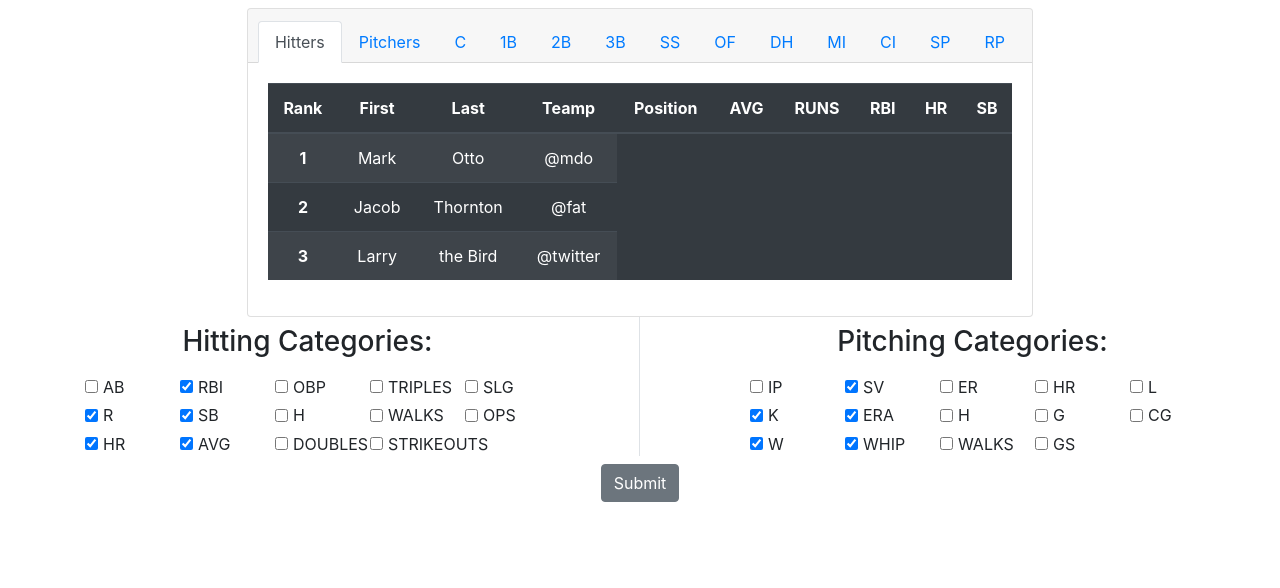
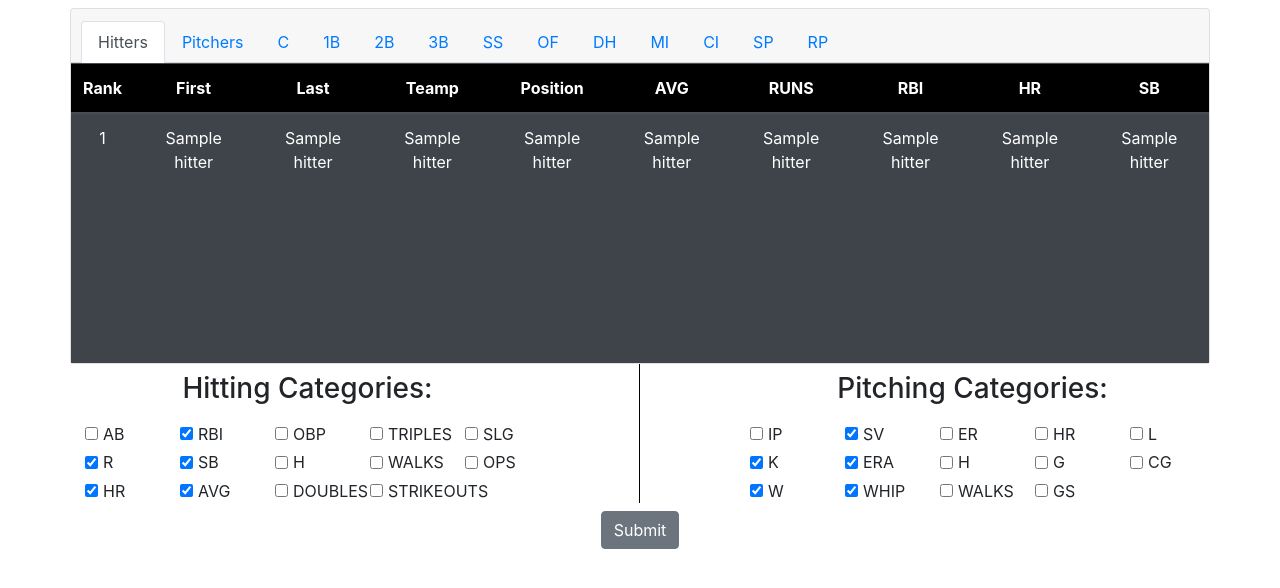
Before and after one commit to pathutt/fantbball, a Flask app: page / in a window 1280 px wide. Shown: the top 588 px of the page. Run offline with Flask 2, Linux system fonts and the light colour scheme; a database or web service that is not in the repository returns one stand-in record (values such as "Sample title"); some libraries are stand-ins or nearby versions.

Commit message:
"Connect to db and update HTML"

```diff
--- a/app.py
+++ b/app.py
@@ -1,11 +1,30 @@
 from flask import Flask, render_template
+import psycopg2
 
 app = Flask(__name__)
 
 
 @app.route('/')
 def hello_world():
-    return render_template('main.html')
+    rows = queryHitters()
+    return render_template('main.html', rows=rows)
+
+
+def connect():
+    try:
+        conn = psycopg2.connect(host="ec2-54-157-78-113.compute-1.amazonaws.com", database="d1oh3vt134d6nv",
+                                user="seawikidnnuwrk", port="5432",
+                                password="b22cc1de4f913fcf525204dacad4a53f52b1040551e2caa67515d7d3bdf61f20")
+    except:
+        print("Not working....")
+
+    return conn.cursor()
+
+def queryHitters():
+    cursor = connect();
+    cursor.execute("select hitters.id - 763 as rank, hitters.first_name, hitters.last_name, teams.abbr, string_agg(positions.position, ',') as pos, hitter_proj.avg, hitter_proj.r, hitter_proj.rbi, hitter_proj.hr, hitter_proj.sb from hitters INNER JOIN hitter_proj ON (hitters.id = hitter_proj.id)inner join teams on (hitters.team_id = teams.id)inner join hitter_pos on (hitters.id = hitter_pos.hitter_id)inner join positions on (hitter_pos.pos_id = positions.id)GROUP BY 1, 2, 3, 4, 6, 7, 8, 9, 10 ORDER BY 1;")
+    rows = cursor.fetchall();
+    return rows
 
 
 if __name__ == '__main__':
--- a/requirements.txt
+++ b/requirements.txt
@@ -1,4 +1,5 @@
 flask
+psycopg2
 asgiref==3.2.7
 certifi==2020.4.5.1
 chardet==3.0.4
@@ -7,7 +8,6 @@ Django==3.0.5
 django-heroku==0.3.1
 gunicorn==20.0.4
 idna==2.9
-psycopg2==2.8.5
 pytz==2019.3
 requests==2.23.0
 sqlparse==0.3.1
--- /dev/null
+++ b/static/css/style.css
@@ -0,0 +1,35 @@
+.divider {
+    border-right: 1px solid black;
+}
+
+.scrollTable {
+    height:300px;
+    overflow-y: scroll;
+}
+
+.scrollTable thead th {
+    position: sticky;
+    top: 0;
+    z-index: 9999;
+    background: black;
+}
+
+.scrollTable thead th {
+    position: sticky;
+    top: 0;
+    z-index: 9999;
+    background: black;
+}
+
+tbody {
+    padding-top: 10px;
+}
+
+/*.tableFixHead,*/
+/*.tableFixHead td {*/
+/*    box-shadow: inset 1px -1px #000;*/
+/*}*/
+
+/*.tableFixHead th {*/
+/*    box-shadow: inset 1px 1px #000, 0 1px #000;*/
+/*}*/
--- a/static/style.css
+++ /dev/null
@@ -1,3 +0,0 @@
-.divider {
-    border-right: 1px solid black;
-}
--- a/templates/main.html
+++ b/templates/main.html
@@ -7,7 +7,7 @@
 
     <!-- Bootstrap CSS -->
     <link rel="stylesheet" href="https://stackpath.bootstrapcdn.com/bootstrap/4.4.1/css/bootstrap.min.css" integrity="sha384-Vkoo8x4CGsO3+Hhxv8T/Q5PaXtkKtu6ug5TOeNV6gBiFeWPGFN9MuhOf23Q9Ifjh" crossorigin="anonymous">
-    <link rel="stylesheet" href="{{ url_for('static', filename='style.css') }}">
+    <link rel="stylesheet" href="/static/css/style.css">
     <title>Hello, world!</title>
   </head>
   <body>
@@ -58,43 +58,41 @@
                             </li>
                         </ul>
                     </div>
-                    <div class="card-body">
-                        <table class="table table-striped table-dark">
+                    <div class="card-body table-wrapper p-0">
+                        <div class="scrollTable">
+                            <table class="h-100 w-100 table tableVert table-striped table-dark">
                                 <thead>
                                     <tr>
-                                    <th scope="col">Rank</th>
-                                    <th scope="col">First</th>
-                                    <th scope="col">Last</th>
-                                    <th scope="col">Teamp</th>
-                                    <th scope="col">Position</th>
-                                    <th scope="col">AVG</th>
-                                    <th scope="col">RUNS</th>
-                                    <th scope="col">RBI</th>
-                                    <th scope="col">HR</th>
-                                    <th scope="col">SB</th>
+                                        <th>Rank</th>
+                                        <th>First</th>
+                                        <th>Last</th>
+                                        <th>Teamp</th>
+                                        <th>Position</th>
+                                        <th>AVG</th>
+                                        <th>RUNS</th>
+                                        <th>RBI</th>
+                                        <th>HR</th>
+                                        <th>SB</th>
                                     </tr>
                                 </thead>
                                 <tbody>
+                                    {% for item in rows %}
                                     <tr>
-                                    <th scope="row">1</th>
-                                    <td>Mark</td>
-                                    <td>Otto</td>
-                                    <td>@mdo</td>
+                                        <td>{{item[0]}}</td>
+                                        <td>{{item[1]}}</td>
+                                        <td>{{item[2]}}</td>
+                                        <td>{{item[3]}}</td>
+                                        <td>{{item[4]}}</td>
+                                        <td>{{item[5]}}</td>
+                                        <td>{{item[6]}}</td>
+                                        <td>{{item[7]}}</td>
+                                        <td>{{item[8]}}</td>
+                                        <td>{{item[9]}}</td>
                                     </tr>
-                                <tr>
-                                    <th scope="row">2</th>
-                                    <td>Jacob</td>
-                                    <td>Thornton</td>
-                                    <td>@fat</td>
-                                </tr>
-                                <tr>
-                                    <th scope="row">3</th>
-                                        <td>Larry</td>
-                                        <td>the Bird</td>
-                                        <td>@twitter</td>
-                                </tr>
+                                    {% endfor %}
                                 </tbody>
                             </table>
+                        </div>
                     </div>
                 </div>
         </div>
@@ -102,7 +100,7 @@
             <div class="col-5 text-center mt-2">
                 <h3>Hitting Categories:</h3>
             </div>
-            <div class="col-1 border-right">
+            <div class="col-1 divider">
             </div>
             <div class="col-1">
             </div>
@@ -205,8 +203,7 @@
                     </label>
                 </div>
             </div>
-            </dv>
-            <div class="col-1 border-right">
+            <div class="col-1 divider">
             </div>
             <div class="col-1">
             </div>
@@ -321,5 +318,6 @@
     <script src="https://code.jquery.com/jquery-3.4.1.slim.min.js" integrity="sha384-J6qa4849blE2+poT4WnyKhv5vZF5SrPo0iEjwBvKU7imGFAV0wwj1yYfoRSJoZ+n" crossorigin="anonymous"></script>
     <script src="https://cdn.jsdelivr.net/npm/popper.js@1.16.0/dist/umd/popper.min.js" integrity="sha384-Q6E9RHvbIyZFJoft+2mJbHaEWldlvI9IOYy5n3zV9zzTtmI3UksdQRVvoxMfooAo" crossorigin="anonymous"></script>
     <script src="https://stackpath.bootstrapcdn.com/bootstrap/4.4.1/js/bootstrap.min.js" integrity="sha384-wfSDF2E50Y2D1uUdj0O3uMBJnjuUD4Ih7YwaYd1iqfktj0Uod8GCExl3Og8ifwB6" crossorigin="anonymous"></script>
+  <script src="static/js/home.js"></script>
   </body>
 </html>
```
Lines whose indentation alone changed are shown as unchanged.
